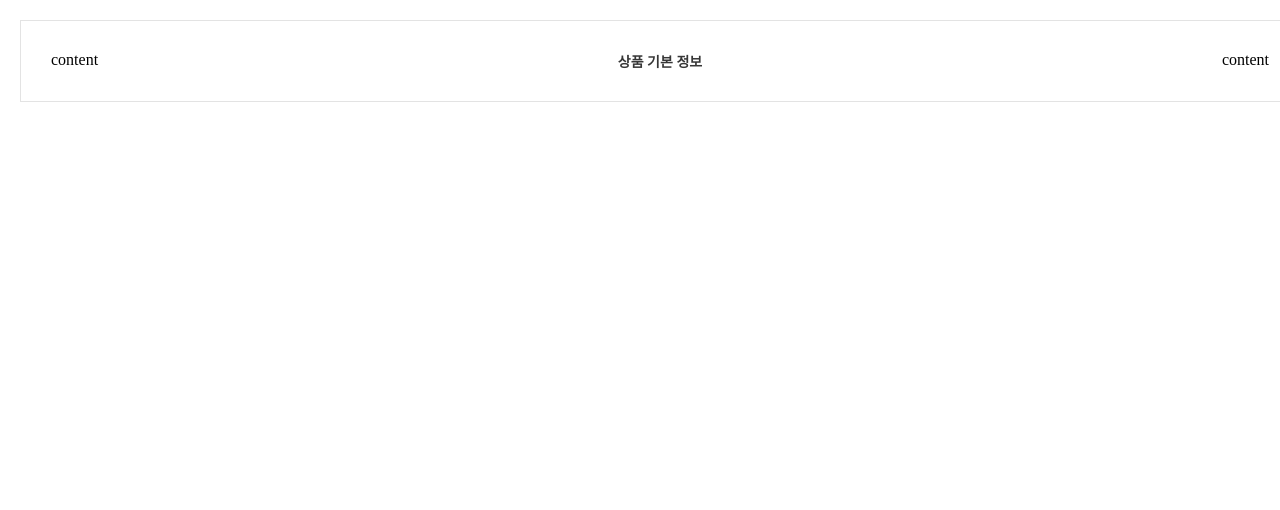
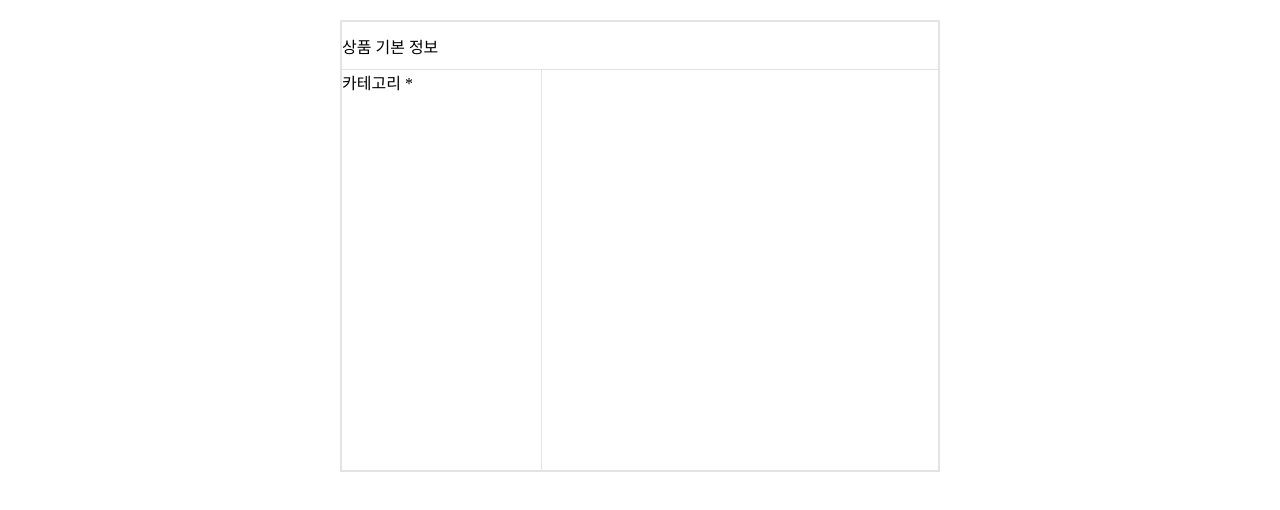
Before and after one commit to wanted-luckyzzang/wanted-product-registration, a React (Create React App) app: page / in a window 1280 px wide. Shown: the top 510 px of the page. Built offline with nearby package versions, Linux system fonts and the light colour scheme.

Commit message:
Button 스타일 컴포넌트 수정, Category 기본 컨테이너 뷰 생성

```diff
--- a/src/common/Grid.js
+++ b/src/common/Grid.js
@@ -1,8 +1,9 @@
 import React from 'react';
 import styled from 'styled-components';
+import { border } from 'styles/palette';
 
 const Grid = (props) => {
-  const { width, height, padding, margin, isFlex, column, justify, align, bg, border, children } = props;
+  const { width, height, padding, margin, isFlex, column, justify, align, bg, border, borderBottom, borderRight, children } = props;
 
   const styles = {
     width,
@@ -15,6 +16,8 @@ const Grid = (props) => {
     align,
     bg,
     border,
+    borderBottom,
+    borderRight,
   };
 
   return <ElGrid {...styles}>{children}</ElGrid>;
@@ -30,7 +33,9 @@ Grid.defaultProps = {
   justify: '',
   align: '',
   bg: '#fff',
-  border: '',
+  border: false,
+  borderBottom: false,
+  borderRight: false,
 };
 
 const ElGrid = styled.div`
@@ -43,7 +48,9 @@ const ElGrid = styled.div`
 	${(props) => `justify-content: ${props.justify};`};
   ${(props) => `align-items: ${props.align};`};
   background: ${(props) => props.bg};
-  ${(props) => (props.border ? `border: 1px solid ${props.border};` : '')};
+  ${(props) => (props.border ? `border: 2px solid ${border.primary};` : '')};
+  ${(props) => (props.borderBottom ? `border-bottom: 1px solid ${border.primary};` : '')};
+  ${(props) => (props.borderRight ? `border-right: 1px solid ${border.primary};` : '')};
 `;
 
 export default Grid;
--- a/src/components/Category.js
+++ b/src/components/Category.js
@@ -1,16 +1,19 @@
 import React from 'react';
 import styled from 'styled-components';
 import { Grid, Button, Text } from 'common';
-import { border } from 'styles/palette';
 
 export const Category = (props) => {
   return (
-    <Grid padding='30px' margin='20px 20px 20px' border={border.primary} isFlex justify='space-between'>
-      content
-      <Text size='14px' bold>
+    <Grid width='600px' margin='20px auto 20px' border isFlex column>
+      <Grid height='48px' isFlex align='center' borderBottom>
         상품 기본 정보
-      </Text>
-      <div>content</div>
+      </Grid>
+      <Grid isFlex height='400px'>
+        <Grid width='300px' borderRight>
+          카테고리 *
+        </Grid>
+        <Grid></Grid>
+      </Grid>
     </Grid>
   );
 };
```
